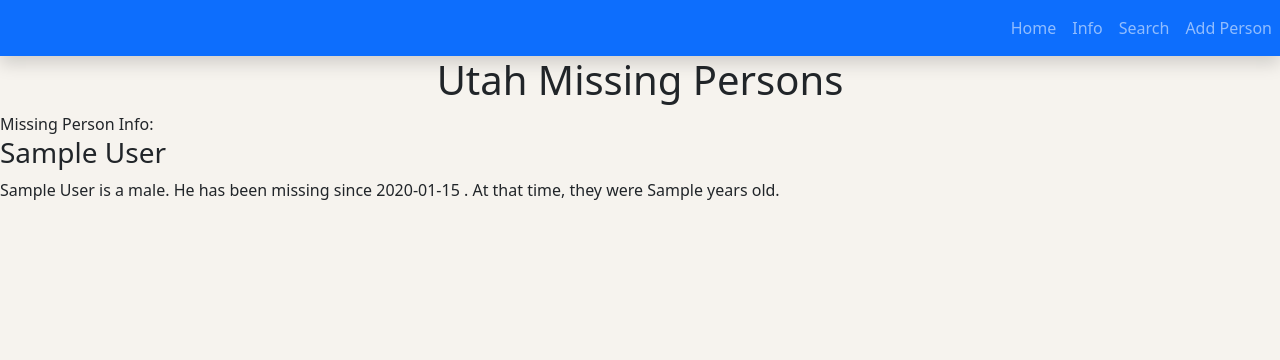
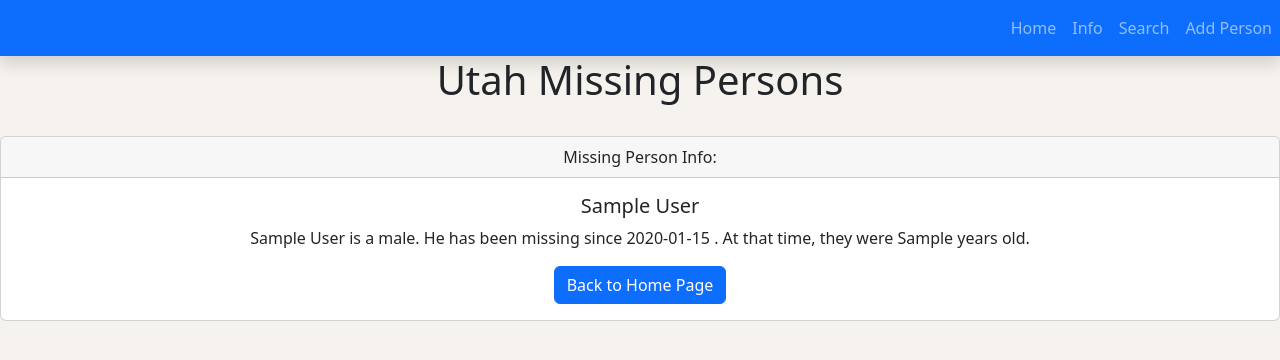
Before and after one commit to Brechristian/missing_persons_team_3, a Django app: page /missingperson/1/ in a window 1280 px wide. Shown: the top 360 px of the page. Run offline with Django 4.2, Linux system fonts and the light colour scheme; tables that the repository leaves empty hold one stand-in row (values such as "Sample post").

Commit message:
changed missing_person page format

```diff
--- a/templates/newapp/missing_person.html
+++ b/templates/newapp/missing_person.html
@@ -1,7 +1,29 @@
 {% extends 'base.html' %}
 {%load static%}
 {% block content %}
-    </h2>Missing Person Info:</h2>
+<br>
+<div class="card text-center">
+  <div class="card-header">
+    Missing Person Info:
+  </div>
+  <div class="card-body">
+    <h5 class="card-title">{{ missing_person.first_name }} {{ missing_person.last_name }}</h5>
+    <p class="card-text">
+      {{ missing_person.first_name }} {{ missing_person.last_name }} is a
+      {% if missing_person.gender == "F" %} female. She
+      {% else %} male. He
+      {% endif %}
+      has been missing since {{ missing_person.date_missing }}
+      . At that time, they were {{ missing_person.age_at_missing }}
+       years old.
+    </p>
+    <a href="{% url 'index' %}" class="btn btn-primary">Back to Home Page</a>
+  </div>
+</div>
+{% endblock %}
+
+
+</h2>Missing Person Info:</h2>
     <h3>{{ missing_person.first_name }} {{ missing_person.last_name }}</h3>
     <p>
       {{ missing_person.first_name }} {{ missing_person.last_name }} is a
@@ -13,4 +35,3 @@
        years old.
     </p>
     <!-- the two lines above is what displays the names of our missing people -->
-{% endblock %}
```
